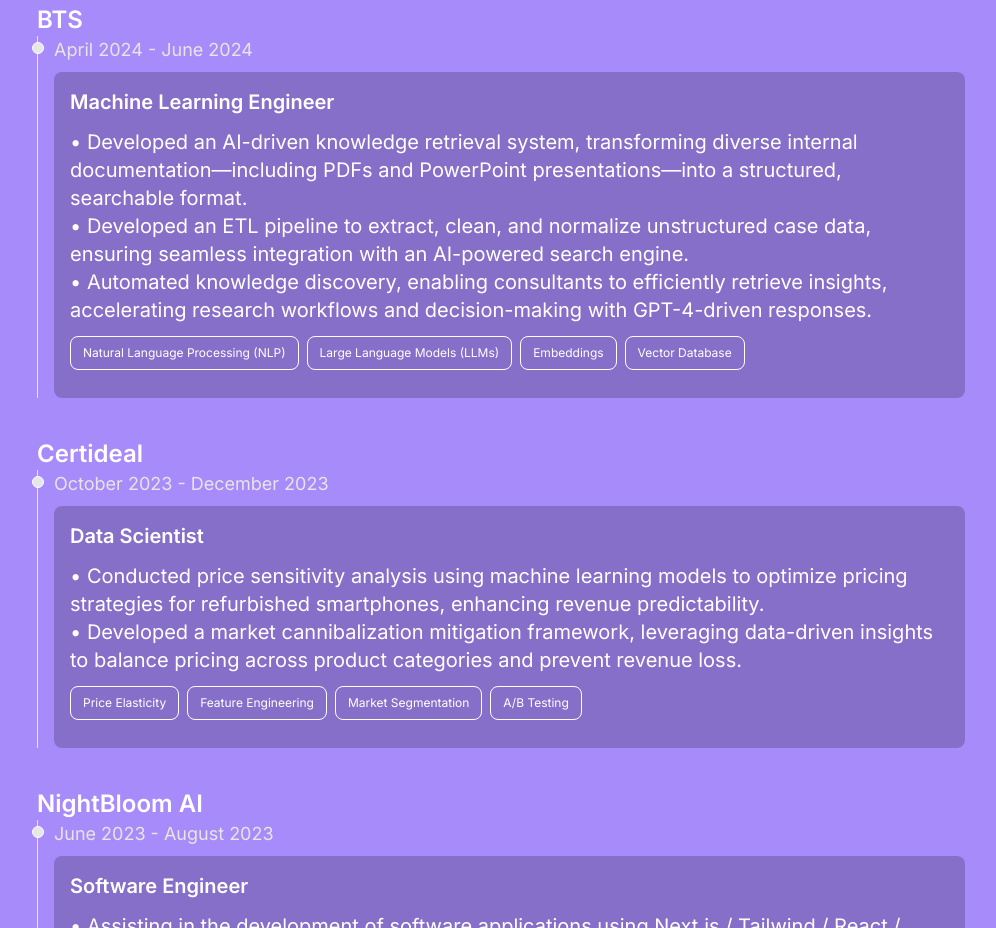
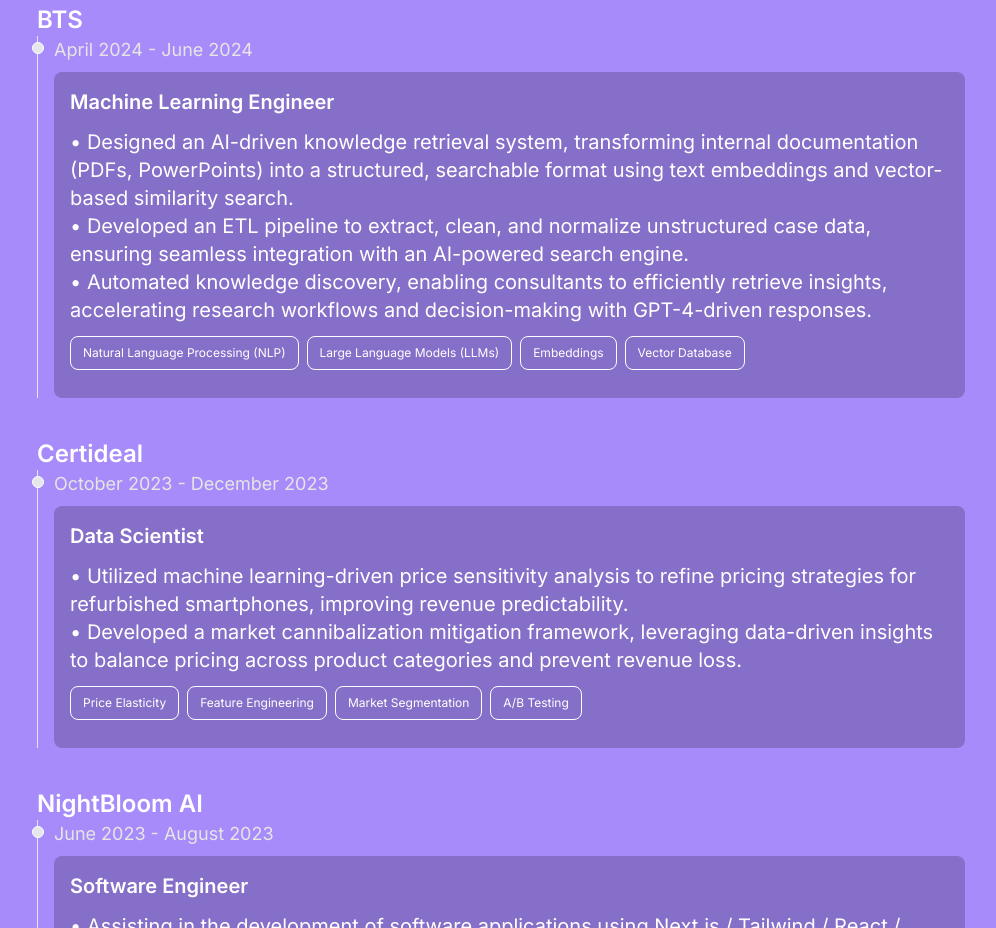
Before and after one commit to jiatangzhi/personal-web, a Vue app: page / in a window 1280 px wide. Shown: the part 4185-5113 px from the top of the page, without its empty margins (139-1135 px from the left). Built offline with nearby package versions, Linux system fonts and the light colour scheme.

Commit message:
Update Experience.vue

```diff
--- a/src/components/Experience.vue
+++ b/src/components/Experience.vue
@@ -40,7 +40,7 @@
           <time class="text-sm font-normal leading-none text-stone-200 xl:text-lg">April 2024 - June 2024</time>
           <div class="bg-black bg-opacity-20 rounded-lg p-4 xl:text-lg mt-2 z-20">
             <h3 class="text-lg font-semibold xl:text-xl mb-3">Machine Learning Engineer</h3>
-            <ul class="lg:text-lg xl:text-xl">• Developed an AI-driven knowledge retrieval system, transforming diverse internal documentation—including PDFs and PowerPoint presentations—into a structured, searchable format.</ul>
+            <ul class="lg:text-lg xl:text-xl">• Designed an AI-driven knowledge retrieval system, transforming internal documentation (PDFs, PowerPoints) into a structured, searchable format using text embeddings and vector-based similarity search.</ul>
             <ul class="lg:text-lg xl:text-xl">• Developed an ETL pipeline to extract, clean, and normalize unstructured case data, ensuring seamless integration with an AI-powered search engine.</ul>
             <ul class="lg:text-lg xl:text-xl">• Automated knowledge discovery, enabling consultants to efficiently retrieve insights, accelerating research workflows and decision-making with GPT-4-driven responses.</ul>
             <div class="flex gap-x-2 flex-wrap gap-y-2 pb-2 mt-3 mb-1">
@@ -62,7 +62,7 @@
           <time class="text-sm font-normal leading-none text-stone-200 xl:text-lg">October 2023 - December 2023</time>
           <div class="bg-black bg-opacity-20 rounded-lg p-4 xl:text-lg mt-2 z-20">
             <h3 class="text-lg font-semibold xl:text-xl mb-3">Data Scientist</h3>
-            <ul class="lg:text-lg xl:text-xl">• Conducted price sensitivity analysis using machine learning models to optimize pricing strategies for refurbished smartphones, enhancing revenue predictability.</ul>
+            <ul class="lg:text-lg xl:text-xl">• Utilized machine learning-driven price sensitivity analysis to refine pricing strategies for refurbished smartphones, improving revenue predictability.</ul>
             <ul class="lg:text-lg xl:text-xl">• Developed a market cannibalization mitigation framework, leveraging data-driven insights to balance pricing across product categories and prevent revenue loss.</ul>
             <div class="flex gap-x-2 flex-wrap gap-y-2 pb-2 mt-3 mb-1">
               <button class="border px-4 lg:px-3 lg:py-2 rounded-lg transition-colors text-xs border-white hover:border-pink-700 hover:bg-pink-700">Price Elasticity</button>
```
